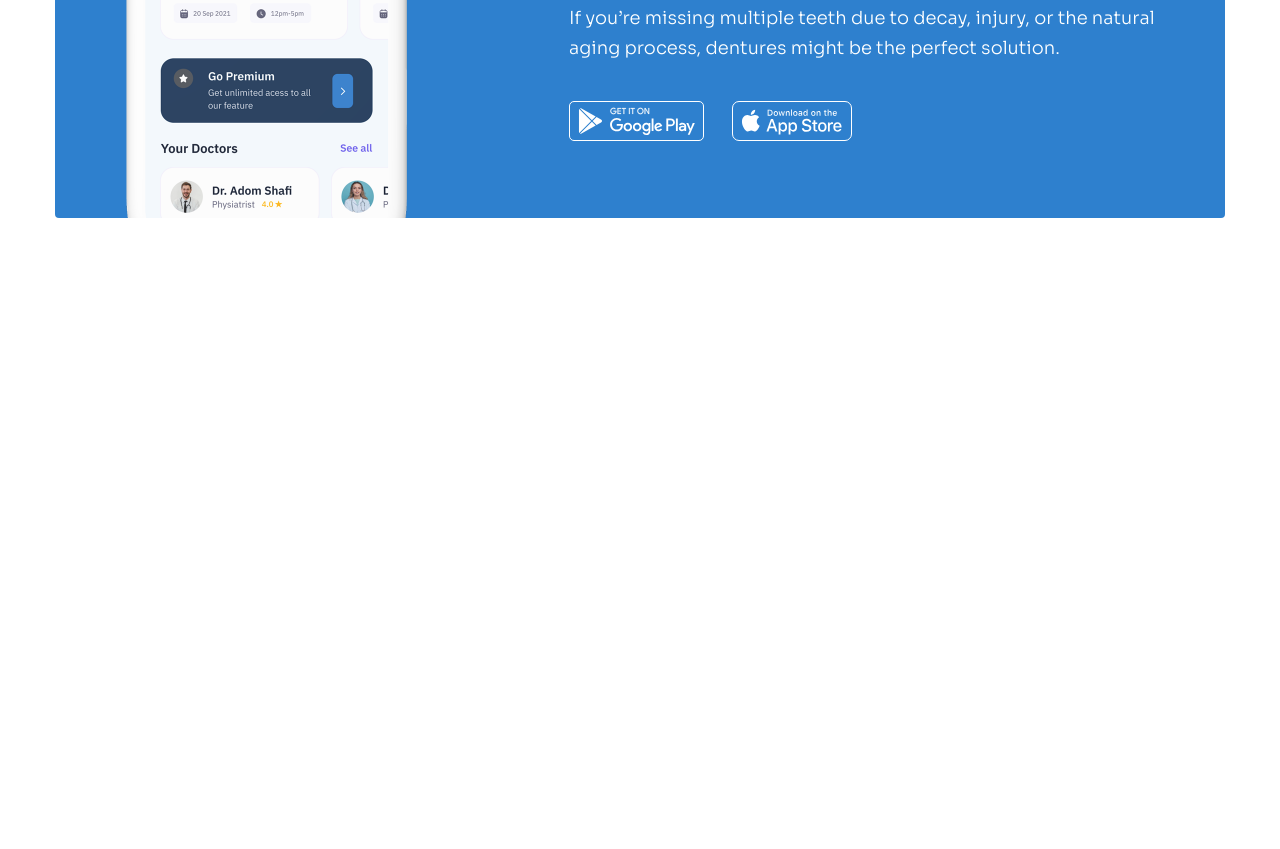
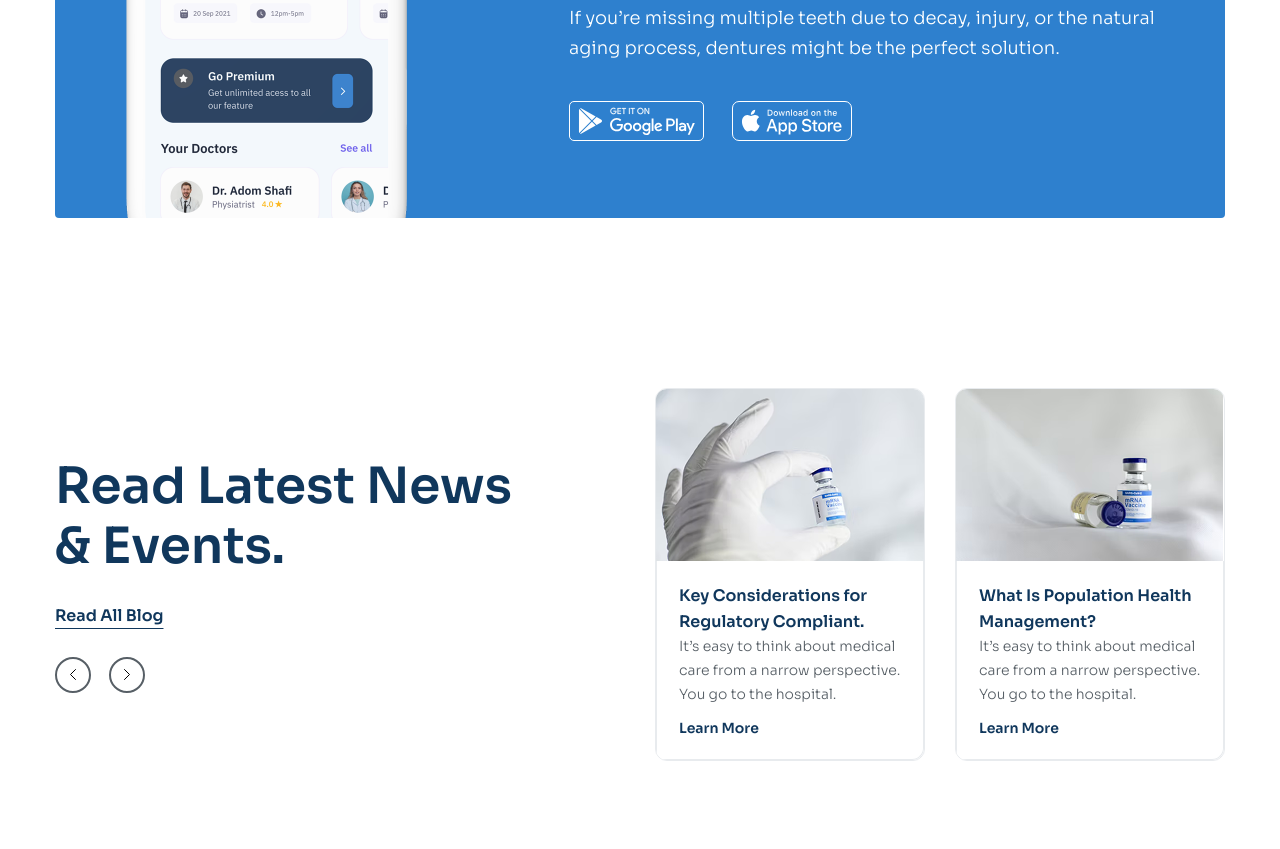
Before and after one commit to CuongVu1920/htmlcss-project-01, a plain HTML site: page index.html in a window 1280 px wide. Shown: the part 4802-5651 px from the top of the page. Drawn offline with Linux system fonts and the light colour scheme.

Commit message:
Làm phần news

```diff
--- a/assets/css/styles.css
+++ b/assets/css/styles.css
@@ -70,6 +70,33 @@ a {
   font-size: 1.8rem;
   font-weight: 300;
   line-height: 3rem; /* 166.667% */
+}
+
+.control {
+  display: flex;
+  /* justify-content: center; */
+  column-gap: 18px;
+  /* margin-top: 38px; */
+}
+
+.control__btn {
+  display: flex;
+  align-items: center;
+  justify-content: center;
+  width: 36px;
+  height: 36px;
+  border-radius: 50%;
+  border: 2px solid #575F66;
+  outline: none;
+  background: white;
+  transition: 0.25s;
+}
+
+.control__btn:hover {
+  background: #2E80CE;
+  color: white;
+  border: 2px solid #2E80CE;
+  cursor: pointer;
 }
 
 
@@ -487,6 +514,11 @@ a {
   margin-top: 70px;
 }
 
+.member__controll {
+  margin-top: 38px;
+  justify-content: center;
+}
+
 .member-item__img-bg {
   padding-top: 28px;
   border-radius: 6px;
@@ -526,32 +558,7 @@ Nếu nội dung lớn hơn 100%, phần tử sẽ bị giới hạn ở 100% */
   line-height: 26px; /* 185.714% */
 }
 
-.member__control {
-  display: flex;
-  justify-content: center;
-  column-gap: 18px;
-  margin-top: 38px;
-}
 
-.member__controll-btn {
-  display: flex;
-  align-items: center;
-  justify-content: center;
-  width: 36px;
-  height: 36px;
-  border-radius: 50%;
-  border: 2px solid #575F66;
-  outline: none;
-  background: white;
-  transition: 0.25s;
-}
-
-.member__controll-btn:hover {
-  background: #2E80CE;
-  color: white;
-  border: 2px solid #2E80CE;
-  cursor: pointer;
-}
 
 /* Install  */
 
@@ -597,3 +604,108 @@ Nếu nội dung lớn hơn 100%, phần tử sẽ bị giới hạn ở 100% */
   display: flex;
   column-gap: 28px;
 }
+
+/* News  */
+
+.news {
+  margin-top: 85px;
+  padding: 85px 0;
+}
+
+.news__inner {
+  display: flex;
+  align-items: center;
+  justify-content: space-between;
+}
+
+.news__content {
+  flex-shrink: 0;
+}
+
+.news__heading {
+  max-width: 470px;
+}
+
+.news__more {
+  display: inline-block;
+  margin: 28px 0;
+  color: #10375C;
+  font-size: 1.6rem;
+  font-weight: 600;
+  line-height: 155.556%; /* 155.556% */
+  text-decoration-line: underline;
+  text-decoration-style: solid;
+  text-decoration-skip-ink: none;
+  text-decoration-thickness: auto;
+  text-underline-offset: 5px;
+  text-underline-position: from-font;
+}
+
+.news__list {
+  max-width: 570px;
+  display: flex;
+  column-gap: 30px;
+}
+
+.news-item {
+  flex: 1;
+  border-radius: 12px;
+  overflow: hidden;
+  border: 1px solid #E8EBEE;
+  background: #FFF;
+  transition: 0.25s;
+}
+
+.news-item:hover {
+  box-shadow: 0 18px 50px 0 rgba(0, 0, 0, 0.05);
+  transform: translateY(-5px);
+}
+
+.news-item:hover .news-item__body {
+  background: #ffff;
+}
+
+.news-item:hover .news-item__more {
+  color: #2E80CE;
+  font-weight: 600;
+}
+
+.news-item__thumb {
+  display: block;
+  width: 100%;
+  height: 172px;
+  object-fit: cover;
+}
+
+.news-item__body {
+  padding: 22px;
+  border-radius: 0 0 12px;
+  border: 1px solid #E8EBEE;
+  background: #FFF;
+  border-top: none;
+  transition: 0.25s;
+}
+
+.news-item__heading {
+  color: #10375C;
+  font-size: 1.6rem;
+  font-style: normal;
+  font-weight: 600;
+  line-height: 162.5%; /* 162.5% */
+  margin-bottom: 10px;
+}
+
+.news-item__desc {
+  color: #575F66;
+  font-size: 1.4rem;
+  font-weight: 300;
+  line-height: 171.429%; /* 171.429% */
+  margin-bottom: 12px;
+}
+
+.news-item__more {
+  color: #10375C;
+  font-size: 1.4rem;
+  font-weight: 600;
+  line-height: normal;
+}
--- a/index.html
+++ b/index.html
@@ -280,11 +280,11 @@
              </article>
           </div>
 
-          <div class="member__control">
-            <button class="member__controll-btn">
+          <div class="member__controll control">
+            <button class="control__btn">
               <!-- previous -->
               <svg xmlns="http://www.w3.org/2000/svg"
-                class="member__controll-icon"
+                class="controll-icon"
                 width="6"
                 height="11"
                 viewBox="0 0 6 11"
@@ -293,9 +293,9 @@
               </svg>
             </button>
             <!-- next -->
-            <button class="member__controll-btn">
+            <button class="control__btn">
               <svg xmlns="http://www.w3.org/2000/svg"
-                class="member__controll-icon"
+                class="controll-icon"
                 width="6"
                 height="11"
                 viewBox="0 0 6 11"
@@ -330,6 +330,76 @@
         </div>
       </section>
 
+      <!-- news -->
+       <section class="news">
+        <div class="container">
+          <div class="news__inner">
+            <section class="news__content">
+              <h2 class="news__heading section-heading">Read Latest News & Events.</h2>
+              <a href="#!" class="news__more">Read All Blog</a>
+
+              <div class="control">
+                <button class="control__btn">
+                  <!-- previous -->
+                  <svg xmlns="http://www.w3.org/2000/svg"
+                    class="controll-icon"
+                    width="6"
+                    height="11"
+                    viewBox="0 0 6 11"
+                    fill="none">
+                    <path d="M5.5 0.5L0.5 5.5L5.5 10.5" stroke="currentColor" stroke-linecap="round" stroke-linejoin="round"/>
+                  </svg>
+                </button>
+                <!-- next -->
+                <button class="control__btn">
+                  <svg xmlns="http://www.w3.org/2000/svg"
+                    class="controll-icon"
+                    width="6"
+                    height="11"
+                    viewBox="0 0 6 11"
+                    fill="none">
+                    <path d="M0.5 0.5L5.5 5.5L0.5 10.5" stroke="currentColor" stroke-linecap="round" stroke-linejoin="round"/>
+                  </svg>
+                </button>
+            </div>
+            </section>
+
+            <div class="news__list">
+              <!-- news item 1 -->
+              <article class="news-item">
+                <figure>
+                  <a href="#!">
+                    <img src="./assets/img/Image.png" alt="Key Considerations for Regulatory Compliant." class="news-item__thumb">
+                  </a>
+                </figure>
+                <section class="news-item__body">
+                  <h3>
+                    <a href="#!" class="news-item__heading">Key Considerations for Regulatory Compliant.</a>
+                  </h3>
+                  <p class="news-item__desc">It’s easy to think about medical care from a narrow perspective. You go to the hospital.</p>
+                  <a href="#!" class="news-item__more">Learn More</a>
+                </section>
+              </article>
+
+              <!-- news item 2 -->
+              <article class="news-item">
+                <figure>
+                  <a href="#!">
+                    <img src="./assets/img/Image (1).png" alt="What Is Population Health Management?" class="news-item__thumb">
+                  </a>
+                </figure>
+                <section class="news-item__body">
+                  <h3>
+                    <a href="#!" class="news-item__heading">What Is Population Health Management?</a>
+                  </h3>
+                  <p class="news-item__desc">It’s easy to think about medical care from a narrow perspective. You go to the hospital.</p>
+                  <a href="#!" class="news-item__more">Learn More</a>
+                </section>
+              </article>
+            </div>
+          </div>
+        </div>
+       </section>
    </main>
 </body>
 </html>
```
Also changed, not shown: assets/img/Image (1).png (added), assets/img/Image.png (added).
